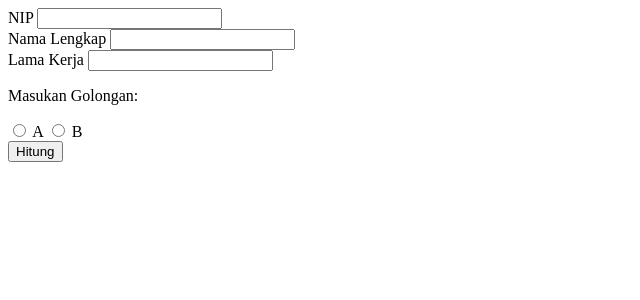
After one commit to cavinhartono/sigra-web, a PHP site: page /latihan_if_else.php in a window 1280 px wide. The commit adds this page. Shown: the top 300 px of the page, without its empty margins (0-640 px from the left). Run offline with PHP 8.4, Linux system fonts and the light colour scheme.

Commit message:
cicil dulu

```diff
--- a/latihan.php
+++ b/latihan.php
@@ -235,10 +235,6 @@
           $formulaTitle = "Hasil untuk Kel. Lingkaran";
           $result = 2 * M_PI * $x;
           break;
-        case "gaji_pokok":
-          $formulaTitle = "Menghitung Gaji Pokok";
-          $result = hitungGajiPokok($lamaKerja, $golongan);
-          break;
         default:
           $formulaTitle = "Hasil untuk Rumus";
           $result = null;
--- /dev/null
+++ b/latihan_if_else.php
@@ -0,0 +1,75 @@
+<!DOCTYPE html>
+<html lang="en">
+
+<head>
+  <meta charset="UTF-8">
+  <meta name="viewport" content="width=device-width, initial-scale=1.0">
+  <title>Latihan ke-2</title>
+</head>
+
+<body>
+  <form method="POST">
+    <div id="input-fill" class="input_fill">
+      <div class="field">
+        <label for="nip">NIP</label>
+        <input type="text" name="nip" id="nip" required>
+      </div>
+      <div class="field">
+        <label for="nama">Nama Lengkap</label>
+        <input type="text" name="nama" id="nama" required>
+      </div>
+      <div class="field">
+        <label for="lamaKerja">Lama Kerja</label>
+        <input type="number" name="lamaKerja" id="lamaKerja" required>
+      </div>
+      <div class="field">
+        <p>Masukan Golongan:</p>
+        <input type="radio" name="golongan" id="a" value="a">
+        <label for="a">A</label>
+        <input type="radio" name="golongan" id="b" value="b">
+        <label for="b">B</label>
+      </div>
+    </div>
+    <button type="submit" class="btn" name="submit">Hitung</button>
+  </form>
+
+  <?php
+  function hitungGajiPokok($tahunMasuk, $golongan)
+  {
+    $lama_kerja = date('Y') - $tahunMasuk;
+    if ($lama_kerja >= 5 && $golongan == "A") {
+      return 3000000;
+    } elseif ($lama_kerja >= 5 || $golongan == "A") {
+      return 2500000;
+    } else if ($lama_kerja < 5 && $golongan == "B") {
+      return 2000000;
+    } else {
+      return 1500000;
+    }
+
+    // if ($lama_kerja >= 5) {
+    //   return ($golongan == "A") ? 3000000 : 2500000;
+    // }
+
+    // return ($lama_kerja < 5 and $golongan == "B") ? 2000000 : 1500000;
+  }
+
+  if ($_SERVER["REQUEST_METHOD"] == "POST") {
+    if (isset($_POST['submit'])) {
+      $nip = $_POST['nip'];
+      $nama = $_POST['nama'];
+      $golongan = isset($_POST['golongan']) ? strtoupper($_POST['golongan']) : '';
+      $lamaKerja = isset($_POST['lamaKerja']) ? (int)$_POST['lamaKerja'] : 0;
+      $hasil = hitungGajiPokok($lamaKerja, $golongan);
+    }
+  }
+
+  ?>
+
+  <?php if (isset($hasil)): ?>
+    <p><?= $nip ?> | <?= $nama ?> | <?= (date('Y') - $lamaKerja) ?> Tahun (dari <?= $lamaKerja ?>)</p>
+    <p>Hasil: Rp <?= number_format($hasil, 2, ',', '.') ?></p>
+  <?php endif ?>
+</body>
+
+</html>
```
